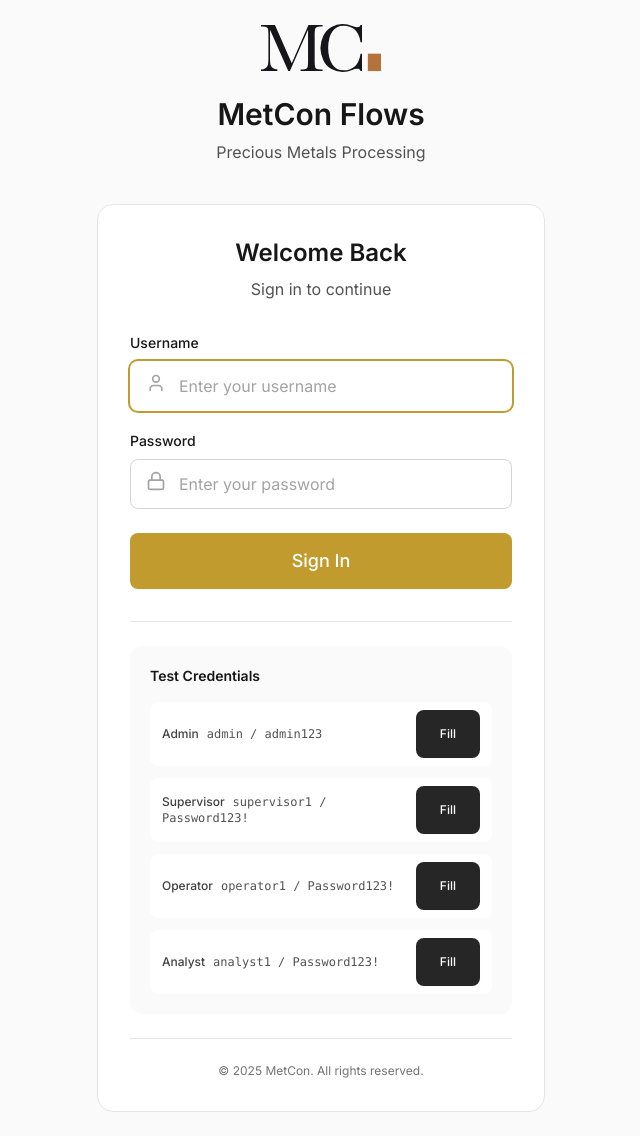
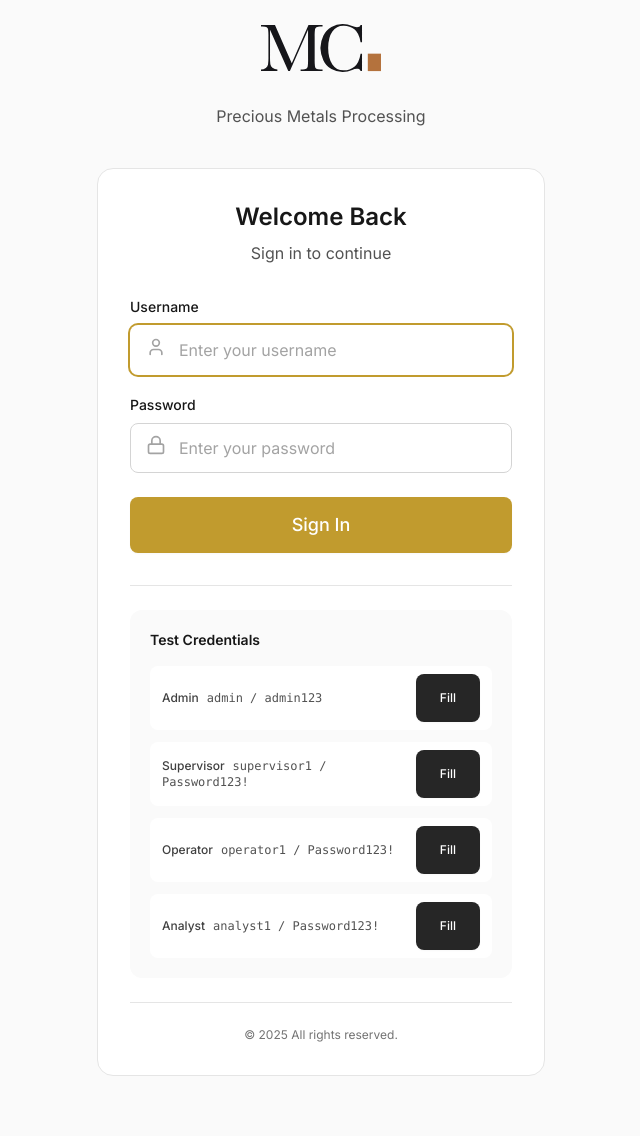
Before and after one commit to ChrisMareeFS/metcon-workflow-app, a React (Vite) app in the folder frontend/: page /login in a window 1280 px wide. Shown: the whole page, without its empty margins (319-959 px from the left). After the commit the page ends 1100 px from the top, so only its background shows below. Built offline with nearby package versions, Linux system fonts and the light colour scheme; no server answers.

Commit message:
Remove all 'MetCon Flows' text from UI, keep logo only

```diff
--- a/frontend/index.html
+++ b/frontend/index.html
@@ -4,8 +4,8 @@
     <meta charset="UTF-8" />
     <link rel="icon" type="image/svg+xml" href="/metcon-logo.svg" />
     <meta name="viewport" content="width=device-width, initial-scale=1.0" />
-    <meta name="description" content="METCON FLOWS - Precious metals processing workflow management" />
-    <title>METCON FLOWS</title>
+    <meta name="description" content="Precious metals processing workflow management" />
+    <title>Precious Metals Processing</title>
   </head>
   <body>
     <div id="root"></div>
--- a/frontend/src/components/layout/Navigation.tsx
+++ b/frontend/src/components/layout/Navigation.tsx
@@ -190,9 +190,6 @@ export default function Navigation({ onSidebarToggle }: NavigationProps) {
               <div className="flex-1 flex items-center gap-3">
                 <img src="/metcon-logo.svg" alt="MetCon Logo" className="h-8" />
                 <div>
-                  <h1 className="text-xl font-semibold text-gray-900">
-                    MetCon Flows
-                  </h1>
                   <p className="text-xs text-gray-500 mt-1">
                     Precious Metals
                   </p>
--- a/frontend/src/pages/auth/Login.tsx
+++ b/frontend/src/pages/auth/Login.tsx
@@ -77,7 +77,6 @@ export default function Login() {
           <div className="inline-flex items-center justify-center mb-6">
             <img src="/metcon-logo.svg" alt="MetCon Logo" className="h-12" />
           </div>
-          <h1 className="text-3xl font-semibold text-gray-900">MetCon Flows</h1>
           <p className="text-gray-600 mt-2">Precious Metals Processing</p>
         </div>
 
@@ -202,7 +201,7 @@ export default function Login() {
 
             <div className="mt-6 pt-6 border-t border-gray-200">
             <p className="text-xs text-center text-gray-500">
-                © {new Date().getFullYear()} MetCon. All rights reserved.
+                © {new Date().getFullYear()} All rights reserved.
               </p>
             </div>
         </div>
--- a/frontend/src/pages/auth/Setup2FA.tsx
+++ b/frontend/src/pages/auth/Setup2FA.tsx
@@ -112,7 +112,7 @@ export default function Setup2FA() {
               <Settings className="h-6 w-6 text-white" />
             </div>
           </div>
-          <CardTitle className="text-2xl font-bold">METCON FLOWS - Setup 2FA</CardTitle>
+          <CardTitle className="text-2xl font-bold">Setup 2FA</CardTitle>
           <CardDescription>
             {step === 'select' && 'Choose your preferred verification method'}
             {step === 'configure' && 'Configure your 2FA method'}
--- a/frontend/src/pages/auth/Verify2FA.tsx
+++ b/frontend/src/pages/auth/Verify2FA.tsx
@@ -158,7 +158,7 @@ export default function Verify2FA() {
           <div className="flex justify-center mb-4">
             <img src="/metcon-logo.svg" alt="MetCon Logo" className="h-12" />
           </div>
-          <CardTitle className="text-2xl font-bold">METCON FLOWS - 2FA</CardTitle>
+          <CardTitle className="text-2xl font-bold">2FA Verification</CardTitle>
           <CardDescription>
             A 6-digit code has been sent to your registered device
           </CardDescription>
```
